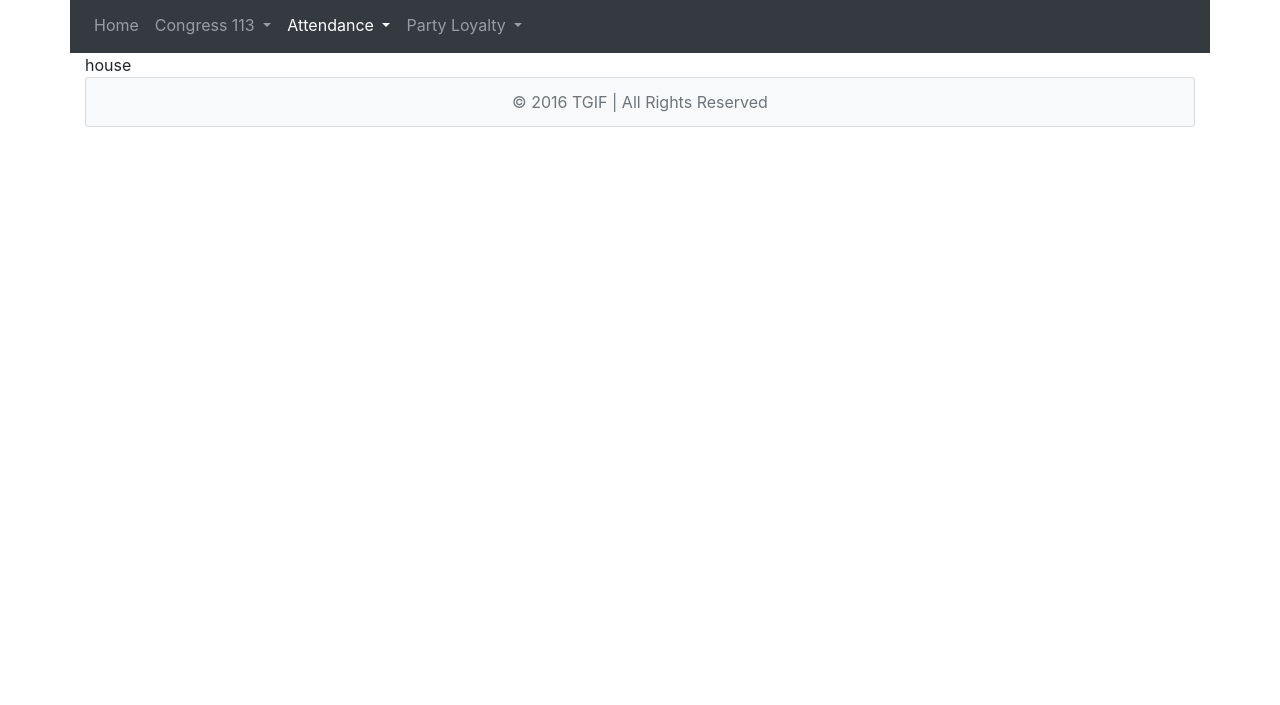
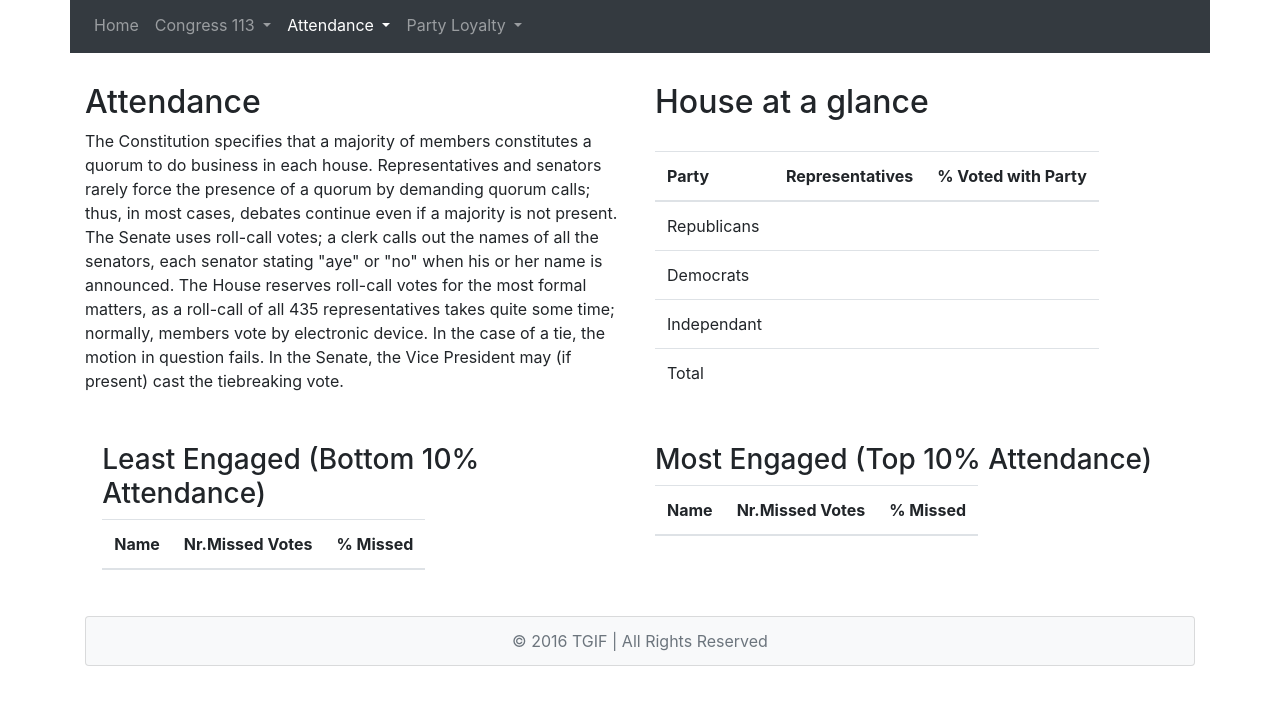
Before and after one commit to Alexboelens/The-Government-In-Fact, a plain HTML site: page house_attendance.html in a window 1280 px wide. Shown: the part 103-808 px from the top of the page. Drawn offline with nearby package versions, Linux system fonts and the light colour scheme; no server answers.

Commit message:
Attendance completed

```diff
--- a/house_attendance.html
+++ b/house_attendance.html
@@ -26,7 +26,6 @@
                 </div>
             </div>
         </div>
-
         <!-- navbar -->
         <nav class="container navbar navbar-expand-lg navbar-dark bg-dark justify-content-end">
             <button class="navbar-toggler" type="button" data-toggle="collapse" data-target="#navbar-links"
@@ -76,13 +75,82 @@
 
         <!-- main content -->
         <main class="container">
-
-
-            house
-
-
-
-            <footer class="container card bg-light d-flex align-items-center justify-content-center">
+            <div class="row d-flex justify-content-around">
+                <div class="col">
+                    <h2 class="margin-top">Attendance</h2>
+                    <p>The Constitution specifies that a majority of members constitutes a quorum to do business in each
+                        house. Representatives and senators rarely force the presence of a quorum by demanding quorum
+                        calls; thus, in most cases, debates continue even if a majority is not present.
+                        The Senate uses roll-call votes; a clerk calls out the names of all the senators, each senator
+                        stating "aye" or "no" when his or her name is announced. The House reserves roll-call votes for
+                        the most formal matters, as a roll-call of all 435 representatives takes quite some time;
+                        normally, members vote by electronic device. In the case of a tie, the motion in question fails.
+                        In the Senate, the Vice President may (if present) cast the tiebreaking vote.</p>
+                </div>
+                <div class="col">
+                    <h2 class="margin-top">House at a glance</h2>
+                    <table class="table table-responsive margin-top">
+                        <thead>
+                            <tr>
+                                <th>Party</th>
+                                <th>Representatives</th>
+                                <th>% Voted with Party</th>
+                            </tr>
+                        </thead>
+                        <tbody class="text-center">
+                            <tr>
+                                <td class="text-left">Republicans</td>
+                                <td id="nr-rep"></td>
+                                <td id="pct-rep"></td>
+                            </tr>
+                            <tr>
+                                <td class="text-left">Democrats</td>
+                                <td id="nr-dem"></td>
+                                <td id="pct-dem"></td>
+                            </tr>
+                            <tr>
+                                <td class="text-left">Independant</td>
+                                <td id="nr-ind"></td>
+                                <td id="pct-ind"></td>
+                            </tr>
+                            <tr>
+                                <td class="text-left">Total</td>
+                                <td id="total"></td>
+                                <td id="total-pct"></td>
+                            </tr>
+                        </tbody>
+                    </table>
+                </div>
+                <div class="row margin-top d-flex justify-content-around">
+                    <div class="col">
+                        <h3>Least Engaged (Bottom 10% Attendance)</h3>
+                        <table class="table table-responsive text-center">
+                            <thead>
+                                <tr>
+                                    <th>Name</th>
+                                    <th>Nr.Missed Votes</th>
+                                    <th>% Missed</th>
+                                </tr>
+                            </thead>
+                            <tbody id="table-1"></tbody>
+                        </table>
+                    </div>
+                    <div class="col">
+                        <h3>Most Engaged (Top 10% Attendance)</h3>
+                        <table class="table table table-responsive text-center">
+                            <thead>
+                                <tr>
+                                    <th>Name</th>
+                                    <th>Nr.Missed Votes</th>
+                                    <th>% Missed</th>
+                                </tr>
+                            </thead>
+                            <tbody id="table-2"></tbody>
+                        </table>
+                    </div>
+                </div>
+            </div>
+            <footer class="container card bg-light d-flex align-items-center justify-content-center margin-top">
                 <span class="text-muted">&copy; 2016 TGIF | All Rights Reserved</span>
             </footer>
         </main>
@@ -90,6 +158,7 @@
     <!-- loader -->
     <div id="loader" class="container d-flex justify-content-center my-4">
         <img id="loader-image" src="images/loader.gif" alt="Loader">
+    </div>
     </div>
 
     <script src="https://code.jquery.com/jquery-3.2.1.slim.min.js"
--- a/main.js
+++ b/main.js
@@ -2,7 +2,6 @@ const readMoreButton = document.getElementById('read-more-btn');
 const readLessButton = document.getElementById('read-less-btn');
 const content = document.getElementById('content');
 const table = document.getElementById('table-body');
-const table2 = document.getElementById('table-2');
 const select = document.getElementById('state-select');
 const republicanCheckbox = document.getElementById('republican');
 const independantCheckbox = document.getElementById('independant');
@@ -11,7 +10,6 @@ const noResults = document.getElementById('no-results');
 const senateApi = 'https://api.propublica.org/congress/v1/113/senate/members.json';
 const houseApi = 'https://api.propublica.org/congress/v1/113/house/members.json';
 const url = window.location.pathname;
-let api;
 
 // Fetch Data
 const getData = async () => {
@@ -38,29 +36,48 @@ const getData = async () => {
     select.onchange = () => createMainTable(filterMembers(members));
   } else if (url === '/senate_attendance.html' || url === '/house_attendance.html') {
     partyStatisticsTable(members);
-    createAttendanceTables(test(members), 'table-1', true, 'missed_votes', 'missed_votes_pct');
-    createAttendanceTables(test(members), 'table-2', false, 'missed_votes', 'missed_votes_pct');
+    createTables(tenPct(sortArray(members, 'bottom', 'missed_votes_pct')), 'table-1', 'missed_votes', 'missed_votes_pct');
+    createTables(tenPct(sortArray(members, 'top', 'missed_votes_pct')), 'table-2', 'missed_votes', 'missed_votes_pct');
   }
 };
 getData();
 
-const test = (members) => {
-  return members;
+// get 10% of the array and the values that are the same as the end of the array
+const tenPct = arr => {
+  const tenPctArray = [];
+  for (let i = 0; i < arr.length; i++) {
+    if (i < arr.length * 0.1) {
+      tenPctArray.push(arr[i]);
+    } else if (tenPctArray[tenPctArray.length - 1] === arr[i]) {
+      tenPctArray.push(arr[i]);
+    } else {
+      break;
+    }
+  }
+  return tenPctArray;
 }
-const createAttendanceTables = (arr, table, boolean, stats1, stats2) => {
-  const tableToCreate = document.getElementById(table);
-  if (boolean) {
-    sortedArray = [...arr].sort((a, b) => {
-      return b[stats2] - a[stats2];
+
+// sort array asc or desc
+const sortArray = (arr, topOrBot, stats) => {
+  if (topOrBot === 'bottom') {
+    sortedArray = arr.sort((a, b) => {
+      return b[stats] - a[stats];
     })
   } else {
-    sortedArray = [...arr].sort((a, b) => {
-      return a[stats2] - b[stats2];
+    sortedArray = arr.sort((a, b) => {
+      return a[stats] - b[stats];
     })
   }
-  sortedArray.forEach(member => {
+  return sortedArray;
+}
+
+// create attendance and loyalty tables
+const createTables = (arr, table, stats1, stats2) => {
+  const tableToCreate = document.getElementById(table);
+  arr.forEach(member => {
+    member.middle_name ? middleName = member.middle_name : middleName = '';
     const row = tableToCreate.insertRow();
-    row.insertCell().innerHTML = member.first_name;
+    row.insertCell().innerHTML = `${member.last_name}, ${member.first_name} ${middleName}`
     row.insertCell().innerHTML = member[stats1];
     row.insertCell().innerHTML = member[stats2].toFixed(2);
   })
@@ -74,7 +91,9 @@ const partyStatisticsTable = array => {
   const repVotes = [];
   const demVotes = [];
   const indVotes = [];
+  const totalPct = [];
   array.map(item => {
+    totalPct.push(item.votes_with_party_pct);
     if (item.party === 'R') {
       nrRep++;
       repVotes.push(item.votes_with_party_pct);
@@ -94,14 +113,17 @@ const partyStatisticsTable = array => {
   document.getElementById('pct-rep').innerHTML = getAverage(repVotes);
   document.getElementById('pct-dem').innerHTML = getAverage(demVotes);
   document.getElementById('pct-ind').innerHTML = getAverage(indVotes);
+  document.getElementById('total').innerHTML = nrRep + nrDem + nrInd;
+  document.getElementById('total-pct').innerHTML = getAverage(totalPct);
+
 }
 
-// get the average of an array and round down to 2 decimals helper function
+// get the average of an array and round down to 2 decimals
 const getAverage = arr => {
   if (arr.length === 0) {
     return 0;
   } else {
-    const total = arr.reduce((a, b) => a + b, 0) / arr.length;
+    const total = arr.reduce((a, b) => a + b) / arr.length;
     return total.toFixed(2);
   }
 }
--- a/style.css
+++ b/style.css
@@ -63,3 +63,9 @@ footer {
     width: 80px;
     margin-right: 100px;
 }
+
+#table-1 td,
+#table-2 td {
+    width: 180px;
+    /* font-size: 15px; */
+}
```
Also changed, not shown: senate_attendance.html (+2 -8 lines).
